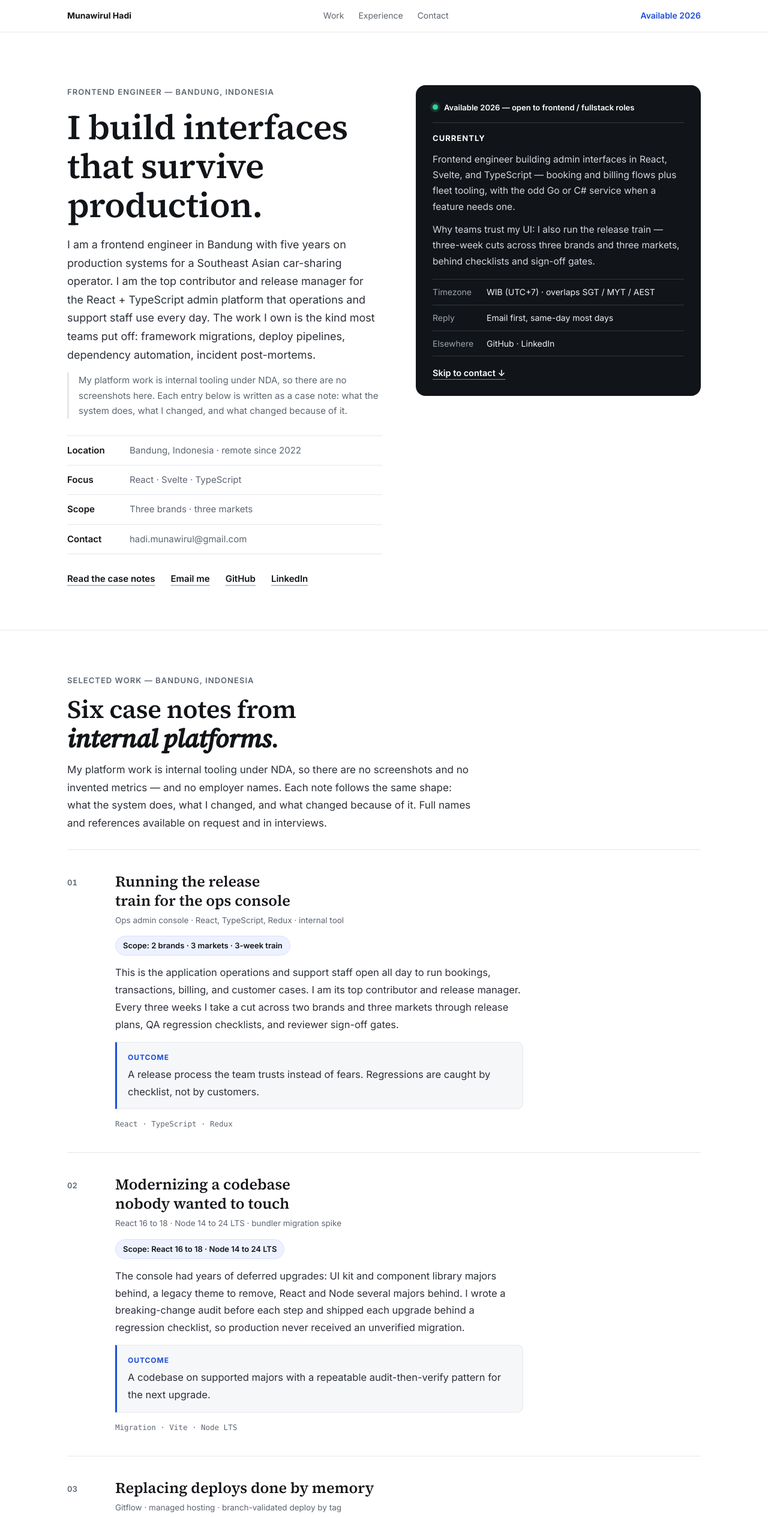
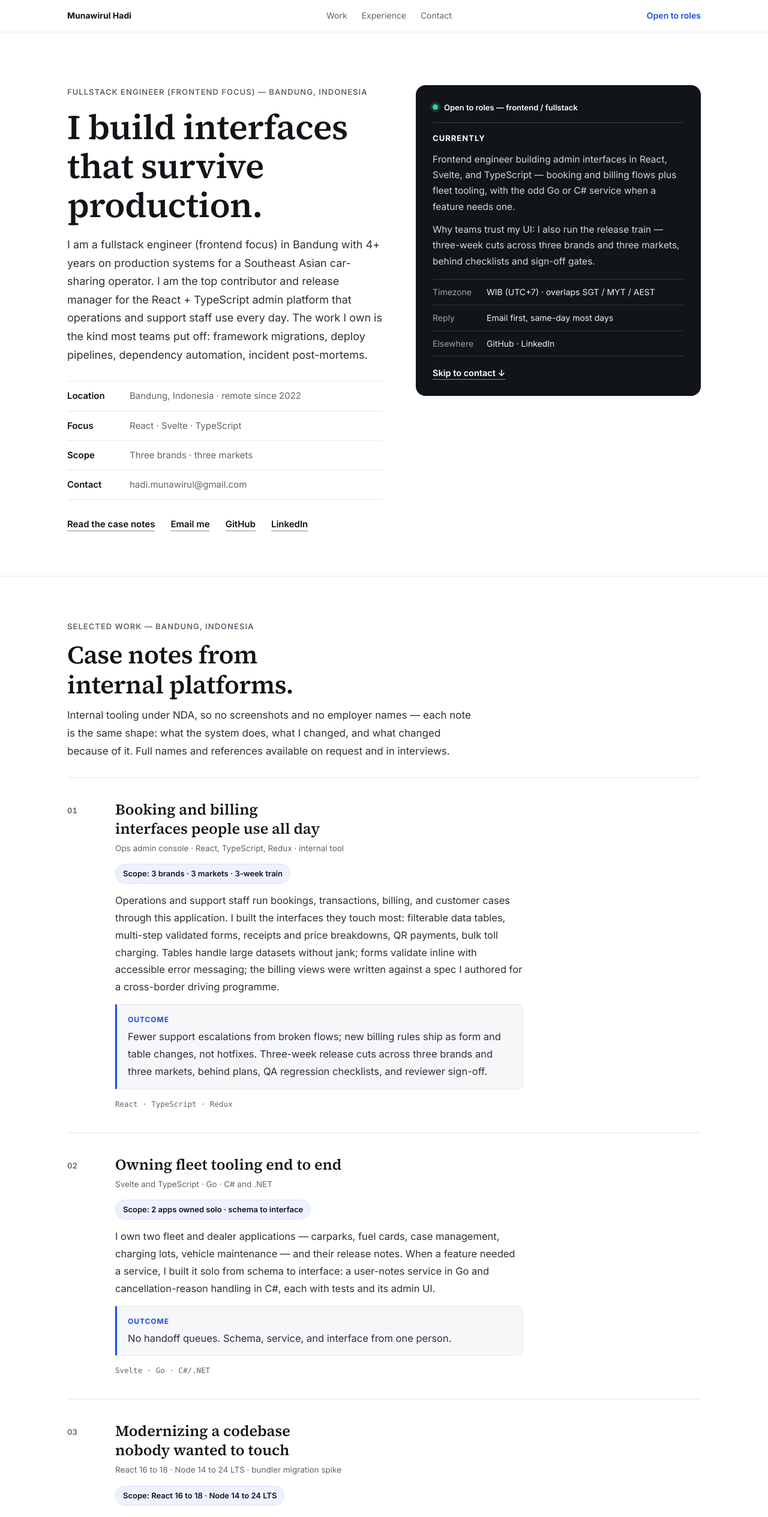
Before and after one commit to heyhadi/heyhadi.github.io, a React (Vite) app: page / in a window 1280 px wide. Shown: the top 2529 px of the page at 60% size. Built offline with nearby package versions, Linux system fonts and the light colour scheme.

Commit message:
Apply Claude feedback: consistency fixes, UI-first case note, trimmed toolbox, source link

```diff
--- a/src/App.tsx
+++ b/src/App.tsx
@@ -17,7 +17,7 @@ export default function App() {
             <a href="#experience">Experience</a>
             <a href="#contact">Contact</a>
           </div>
-          <a className="hire" href="#contact">Available 2026</a>
+          <a className="hire" href="#contact">Open to roles</a>
         </div>
       </nav>
       <div id="top">
--- a/src/components/Experience.tsx
+++ b/src/components/Experience.tsx
@@ -3,7 +3,7 @@ export function Experience({ experience, skillGroups, education }: any) {
     <section id="experience" className="section">
       <div className="eyebrow">Experience</div>
       <h2 className="h2">
-        Five years, <em>two platforms</em>.
+        4+ years across car-sharing ops and national licensing.
       </h2>
       <div className="jobs">
         {experience.map((j: any) => (
@@ -28,7 +28,7 @@ export function Experience({ experience, skillGroups, education }: any) {
         </div>
         <div className="toolbox">
           <h3>Education</h3>
-          <p>How I got here — bootcamp first, degree earlier.</p>
+          <p>Degree first, then a bootcamp into engineering.</p>
           {education.map((e: any) => (
             <div className="toolrow" key={e.school}>
               <h4>{e.school}</h4>
@@ -36,7 +36,7 @@ export function Experience({ experience, skillGroups, education }: any) {
             </div>
           ))}
           <h3>Elsewhere</h3>
-          <p>Release notes, post-mortems, specs, and Confluence plans — ask me in an interview and I will walk you through one.</p>
+          <p>Release notes, post-mortems, and specs — ask me in an interview and I will walk you through one. This site itself is public: <a href="https://github.com/heyhadi/heyhadi.github.io" target="_blank" rel="noreferrer">source on GitHub</a>.</p>
         </div>
       </div>
     </section>
--- a/src/components/Hero.tsx
+++ b/src/components/Hero.tsx
@@ -3,12 +3,11 @@ export function Hero({ profile }: any) {
     <header className="hero">
       <div className="hero-grid">
         <div>
-          <div className="eyebrow">Frontend engineer — Bandung, Indonesia</div>
+          <div className="eyebrow">Fullstack engineer (frontend focus) — Bandung, Indonesia</div>
           <h1>
             I build interfaces that survive production.
           </h1>
           <p className="lede">{profile.summary}</p>
-          <p className="note">{profile.note}</p>
           <ul className="facts">
             {profile.facts.map((f: any) => (
               <li key={f.k}>
@@ -27,7 +26,7 @@ export function Hero({ profile }: any) {
         <aside className="aside-current" aria-label="Currently">
           <div className="aside-top">
             <span className="avail-dot" aria-hidden="true" />
-            <span>Available 2026 — open to frontend / fullstack roles</span>
+            <span>Open to roles — frontend / fullstack</span>
           </div>
           <h2>Currently</h2>
           <p>
--- a/src/components/Work.tsx
+++ b/src/components/Work.tsx
@@ -3,13 +3,12 @@ export function Work({ profile, projects }: any) {
     <section id="work" className="section">
       <div className="eyebrow">Selected work — {profile.location}</div>
       <h2 className="h2">
-        Six case notes from <em>internal platforms</em>.
+        Case notes from internal platforms.
       </h2>
       <p className="standfirst">
-        My platform work is internal tooling under NDA, so there are no screenshots and no
-        invented metrics — and no employer names. Each note follows the same shape: what the
-        system does, what I changed, and what changed because of it. Full names and references
-        available on request and in interviews.
+        Internal tooling under NDA, so no screenshots and no employer names — each note
+        is the same shape: what the system does, what I changed, and what changed because
+        of it. Full names and references available on request and in interviews.
       </p>
       <ol className="cases">
         {projects.map((p: any, i: number) => (
--- a/src/data/resume.ts
+++ b/src/data/resume.ts
@@ -8,9 +8,7 @@ export const profile = {
   github: 'https://github.com/heyhadi',
   linkedin: 'https://linkedin.com/in/heyhadi',
   summary:
-    'I am a frontend engineer in Bandung with five years on production systems for a Southeast Asian car-sharing operator. I am the top contributor and release manager for the React + TypeScript admin platform that operations and support staff use every day. The work I own is the kind most teams put off: framework migrations, deploy pipelines, dependency automation, incident post-mortems.',
-  note:
-    'My platform work is internal tooling under NDA, so there are no screenshots here. Each entry below is written as a case note: what the system does, what I changed, and what changed because of it.',
+    'I am a fullstack engineer (frontend focus) in Bandung with 4+ years on production systems for a Southeast Asian car-sharing operator. I am the top contributor and release manager for the React + TypeScript admin platform that operations and support staff use every day. The work I own is the kind most teams put off: framework migrations, deploy pipelines, dependency automation, incident post-mortems.',
   facts: [
     { k: 'Location', v: 'Bandung, Indonesia · remote since 2022' },
     { k: 'Focus', v: 'React · Svelte · TypeScript' },
--- a/src/data/resume2.ts
+++ b/src/data/resume2.ts
@@ -30,13 +30,22 @@ export const experience = [
 
 export const projects = [
   {
-    id: 'cms',
-    title: 'Running the release train for the ops console',
+    id: 'ui',
+    title: 'Booking and billing interfaces people use all day',
     context: 'Ops admin console · React, TypeScript, Redux · internal tool',
-    body: 'This is the application operations and support staff open all day to run bookings, transactions, billing, and customer cases. I am its top contributor and release manager. Every three weeks I take a cut across two brands and three markets through release plans, QA regression checklists, and reviewer sign-off gates.',
-    result: 'A release process the team trusts instead of fears. Regressions are caught by checklist, not by customers.',
+    body: 'Operations and support staff run bookings, transactions, billing, and customer cases through this application. I built the interfaces they touch most: filterable data tables, multi-step validated forms, receipts and price breakdowns, QR payments, bulk toll charging. Tables handle large datasets without jank; forms validate inline with accessible error messaging; the billing views were written against a spec I authored for a cross-border driving programme.',
+    result: 'Fewer support escalations from broken flows; new billing rules ship as form and table changes, not hotfixes. Three-week release cuts across three brands and three markets, behind plans, QA regression checklists, and reviewer sign-off.',
     tags: ['React', 'TypeScript', 'Redux'],
-    scope: 'Scope: 2 brands · 3 markets · 3-week train',
+    scope: 'Scope: 3 brands · 3 markets · 3-week train',
+  },
+  {
+    id: 'fleet',
+    title: 'Owning fleet tooling end to end',
+    context: 'Svelte and TypeScript · Go · C# and .NET',
+    body: 'I own two fleet and dealer applications — carparks, fuel cards, case management, charging lots, vehicle maintenance — and their release notes. When a feature needed a service, I built it solo from schema to interface: a user-notes service in Go and cancellation-reason handling in C#, each with tests and its admin UI.',
+    result: 'No handoff queues. Schema, service, and interface from one person.',
+    tags: ['Svelte', 'Go', 'C#/.NET'],
+    scope: 'Scope: 2 apps owned solo · schema to interface',
   },
   {
     id: 'modernization',
@@ -51,17 +60,17 @@ export const projects = [
     id: 'gitflow',
     title: 'Replacing deploys done by memory',
     context: 'Gitflow · managed hosting · branch-validated deploy by tag',
-    body: 'Deploys used to depend on someone remembering the right manual steps, and a misrouted production incident proved it. I wrote the web team branching strategy and built it into CI as a dual-brand deploy-by-tag workflow, so the branch and the tag decide where code goes, not a person at midnight.',
+    body: 'Deploys used to depend on someone remembering the right manual steps, and a misrouted production incident proved it. I wrote the web team branching strategy and built it into CI as a deploy-by-tag workflow covering every brand, so the branch and the tag decide where code goes, not a person at midnight.',
     result: 'An entire class of misrouting incidents is now structurally impossible.',
     tags: ['Gitflow', 'Hosting', 'CI'],
-    scope: 'Scope: dual-brand deploys · tag-driven',
+    scope: 'Scope: all brands · tag-driven deploys',
   },
   {
     id: 'deps',
     title: 'Making dependency updates boring',
     context: 'Dependabot · Husky · SonarJS · accessibility rules',
-    body: 'Two production repositories had no routine dependency maintenance. I set up Dependabot with patch-only auto-merge, a curated block list, and a weekly review rotation, plus pre-commit lint automation. The team went from zero routine updates to roughly twenty-five merged a month without heroics.',
-    result: 'Security and freshness handled by pipeline and rotation, adopted across the web repositories.',
+    body: 'Two production repositories had no routine dependency maintenance. I set up Dependabot with patch-only auto-merge, a curated block list, and a weekly review rotation, plus pre-commit lint automation.',
+    result: 'From zero routine updates to roughly twenty-five merged a month, adopted across the web repositories. Security and freshness handled by pipeline and rotation.',
     tags: ['Dependabot', 'Husky', 'SonarJS'],
     scope: 'Scope: 2 repos · 0 to ~25 merges a month',
   },
@@ -69,8 +78,8 @@ export const projects = [
     id: 'ai',
     title: 'Keeping AI-written code honest',
     context: 'Internal AI coding plugin · 21 skills · 10 agents',
-    body: 'I packaged our conventions into a plugin with three layers — repository, platform, global — that constrains and reviews generated code across web, Android, iOS, and backend. A controlled before-and-after trial showed it removed the type-safety and validation regressions an unguided agent had introduced.',
-    result: 'AI assistance the team can accept without dreading review.',
+    body: 'I packaged our conventions into a plugin with three layers — repository, platform, global — that constrains and reviews generated code across web, Android, iOS, and backend.',
+    result: 'A controlled before-and-after trial removed the type-safety and validation regressions an unguided agent had introduced. 21 skills, 10 agents, 4 platforms — AI assistance the team can accept without dreading review.',
     tags: ['Conventions', 'Agents', 'Playwright'],
     scope: 'Scope: 21 skills · 10 agents · 4 platforms',
   },
--- a/src/data/resume3.ts
+++ b/src/data/resume3.ts
@@ -1,8 +1,8 @@
 export const skillGroups = [
-  { title: 'Frontend', skills: ['React', 'Svelte', 'TypeScript', 'Redux', 'React Query', 'Vue.js', 'JS ES6+', 'HTML5', 'CSS3', 'SCSS', 'Tailwind', 'Bootstrap', 'Formik'] },
-  { title: 'Build & Quality', skills: ['Vite', 'Webpack', 'Jest', 'RTL', 'Vitest', 'ESLint', 'Prettier', 'Husky', 'SonarQube'] },
-  { title: 'Backend & Data', skills: ['Go', 'C#/.NET', 'Node.js', 'Express', 'REST', 'PostgreSQL', 'MongoDB', 'Redis'] },
-  { title: 'Platform', skills: ['Git', 'Gitflow', 'CI actions', 'Managed hosting', 'Dependabot', 'AI agents', 'Playwright'] },
+  { title: 'Frontend', skills: ['React', 'Svelte', 'TypeScript', 'Redux', 'React Query', 'Tailwind', 'SCSS', 'Formik'] },
+  { title: 'Build & Quality', skills: ['Vite', 'Webpack', 'Vitest', 'Testing Library', 'ESLint', 'Husky', 'SonarQube'] },
+  { title: 'Backend & Data', skills: ['Node.js', 'Express', 'PostgreSQL', 'Go', 'C#/.NET', 'REST'] },
+  { title: 'Platform', skills: ['Git', 'Gitflow', 'GitHub Actions', 'Dependabot', 'Playwright'] },
 ];
 
 export const education = [
```
Also changed, not shown: index.html (+2 -2 lines).
